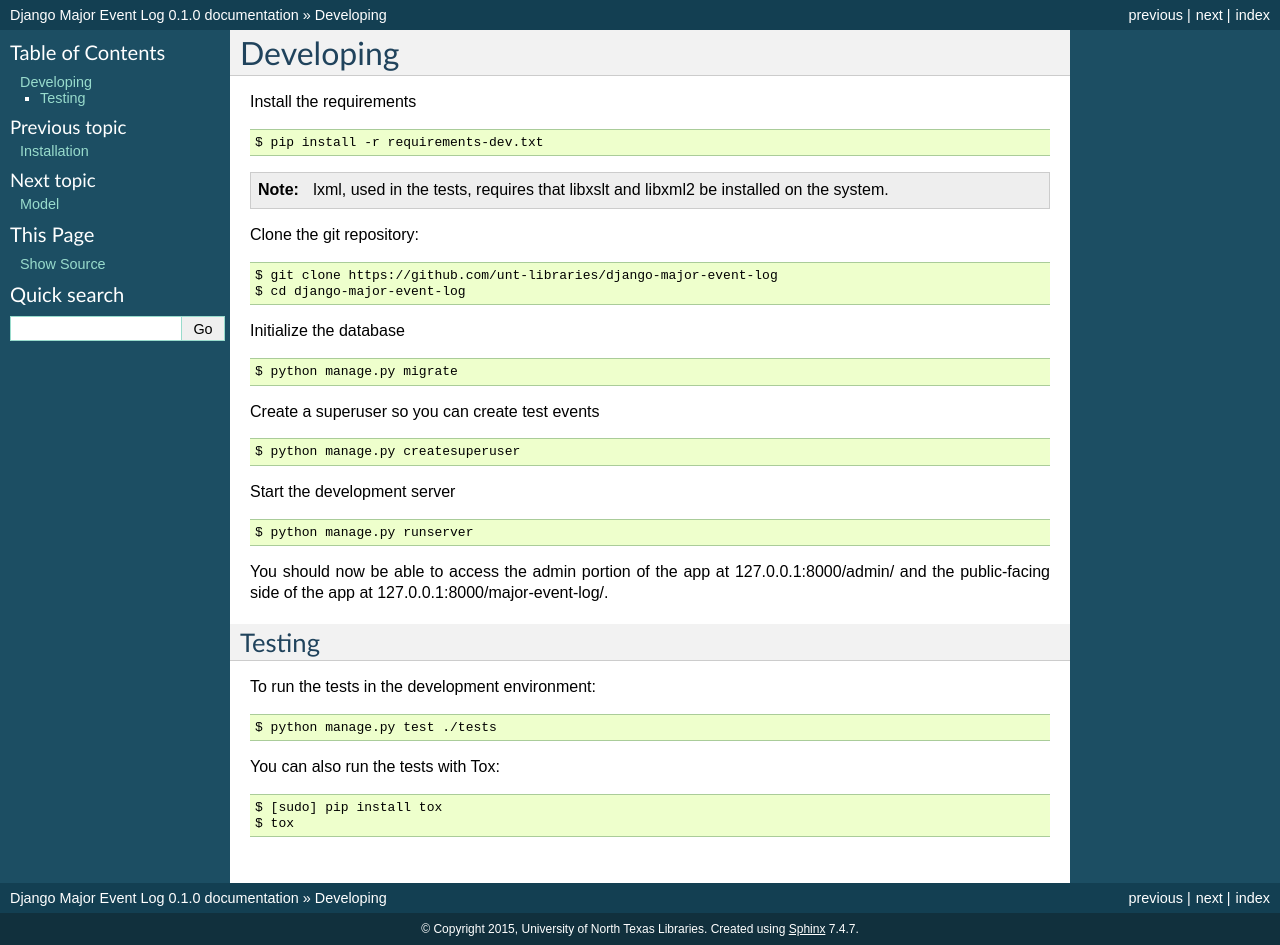
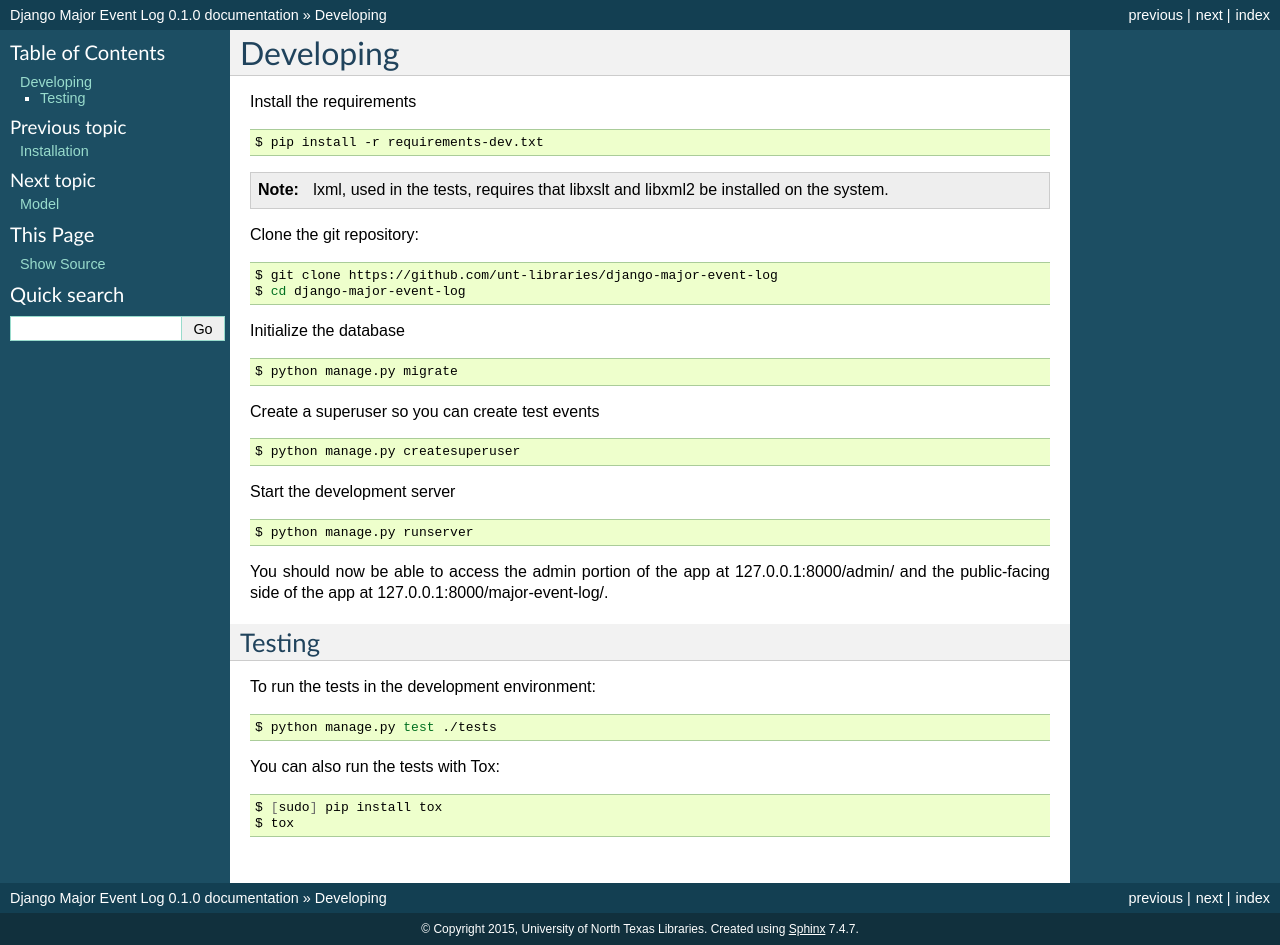
Before and after one commit to unt-libraries/django-major-event-log, a Sphinx documentation site: the page built from docs/developing.rst, in a window 1280 px wide. Built offline with Sphinx 7.4.7, drawn with Linux system fonts in a browser that asks for light colours.

```diff
--- a/docs/developing.rst
+++ b/docs/developing.rst
@@ -3,7 +3,7 @@ Developing
 
 Install the requirements
 
-::
+.. code-block:: sh
 
     $ pip install -r requirements-dev.txt
 
@@ -11,26 +11,26 @@ Install the requirements
 
 Clone the git repository:
 
-::
+.. code-block:: sh
 
     $ git clone https://github.com/unt-libraries/django-major-event-log
     $ cd django-major-event-log
 
 Initialize the database
 
-::
+.. code-block:: sh
 
     $ python manage.py migrate
 
 Create a superuser so you can create test events
 
-::
+.. code-block:: sh
 
     $ python manage.py createsuperuser
 
 Start the development server
 
-::
+.. code-block:: sh
 
     $ python manage.py runserver
 
@@ -43,13 +43,13 @@ Testing
 
 To run the tests in the development environment:
 
-::
+.. code-block:: sh
 
     $ python manage.py test ./tests
 
 You can also run the tests with Tox:
 
-::
+.. code-block:: sh
 
     $ [sudo] pip install tox
     $ tox
```
Also changed, not shown: README.md (+8 -5 lines), docs/installation.rst (+4 -4 lines).
